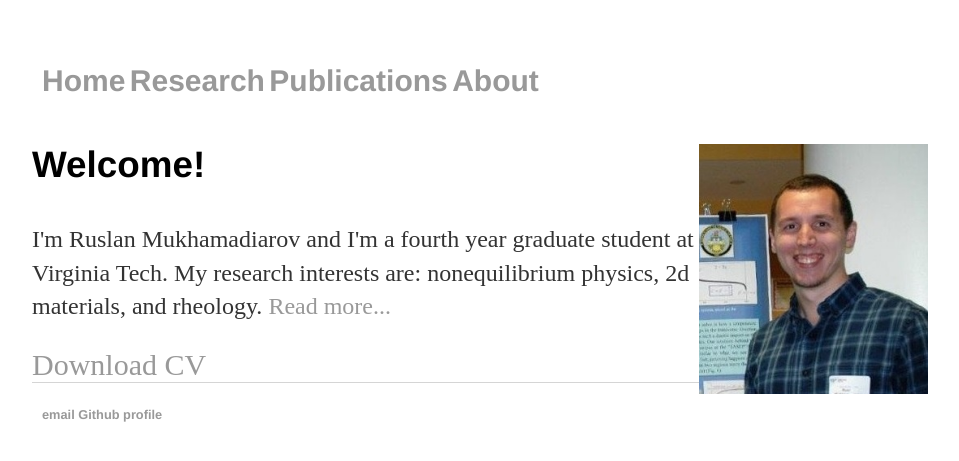
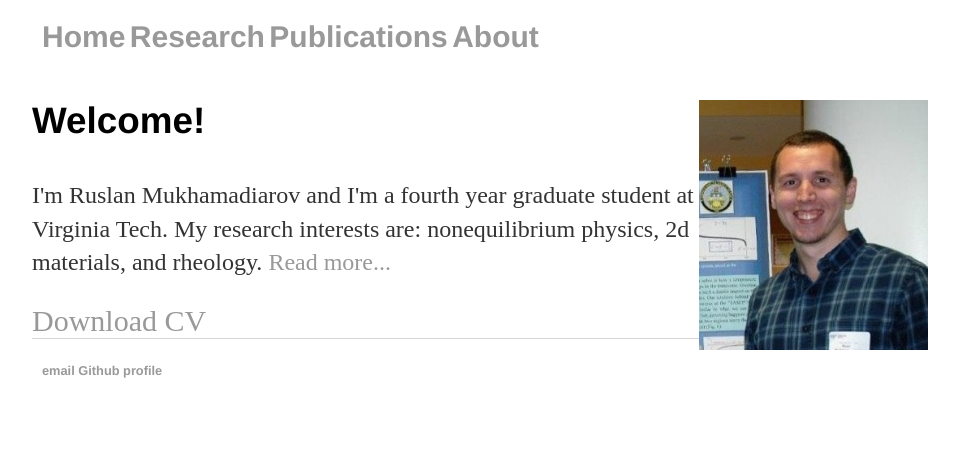
Before and after one commit to RusFortunat/mukhamadiarov, a Jekyll site: the page built from index.html, in a window 1280 px wide. Shown: the top 461 px of the page, without its empty margins (160-1119 px from the left). Built offline with Jekyll 4.4.1, drawn with Linux system fonts in a browser that asks for light colours.

Commit message:
Update main.css

```diff
--- a/css/main.css
+++ b/css/main.css
@@ -1,4 +1,4 @@
-body { margin: 60px auto; width: 70%; }
+body { margin: 0 auto; width: 70%; }
 
 a { text-decoration: none; color: #999; }
 a:hover { text-decoration: underline; }
```
